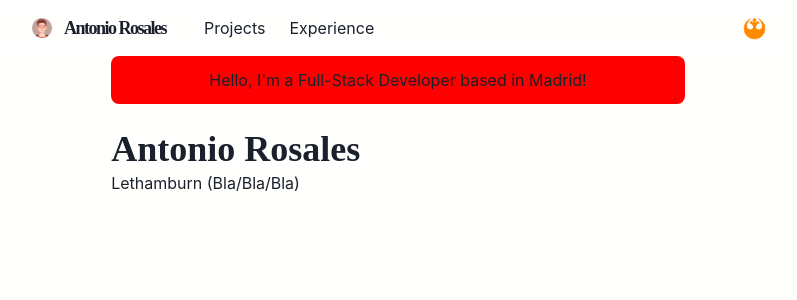
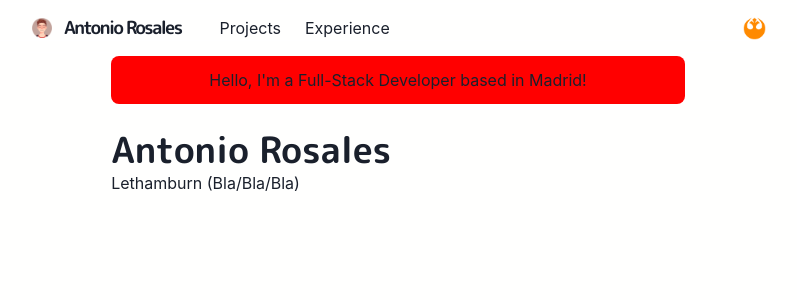
Before and after one commit to lethamburn/lethamburn-portfolio, a Next.js app: page / in a window 1280 px wide. Shown: the top 300 px of the page, without its empty margins (242-1039 px from the left). Built offline with nearby package versions, Linux system fonts and the light colour scheme.

Commit message:
FEAT Fonts

```diff
--- /dev/null
+++ b/components/fonts.js
@@ -0,0 +1,6 @@
+const Fonts = () => (
+    <style jsx global>{`
+      @import url('https://fonts.googleapis.com/css2?family=M+PLUS+Rounded+1c:wght@300;700&display=swap');
+    `}</style>
+  )
+  export default Fonts
--- a/pages/_app.js
+++ b/pages/_app.js
@@ -1,10 +1,12 @@
 import { ChakraProvider } from '@chakra-ui/react'
 import Layout from '../components/layouts/main'
-import theme from '../lib/theme';
+import Fonts from '../components/fonts'
+import theme from '../lib/theme'
 
 const Website = ({ Component, pageProps, router }) => {
   return (
     <ChakraProvider theme={theme}>
+      <Fonts />
       <Layout router={router}>
         <Component {...pageProps} key={router.route} />
       </Layout>
```
